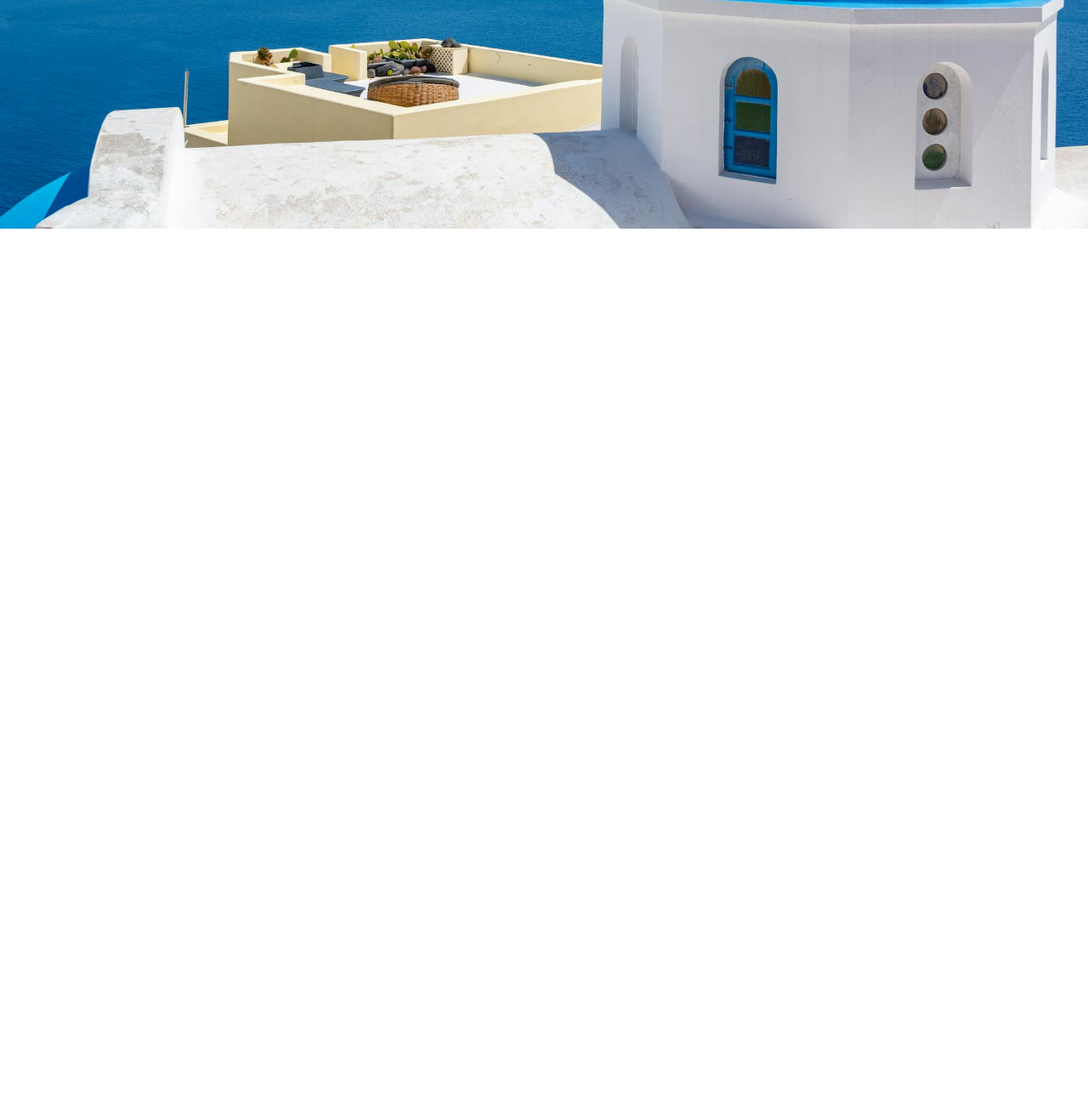
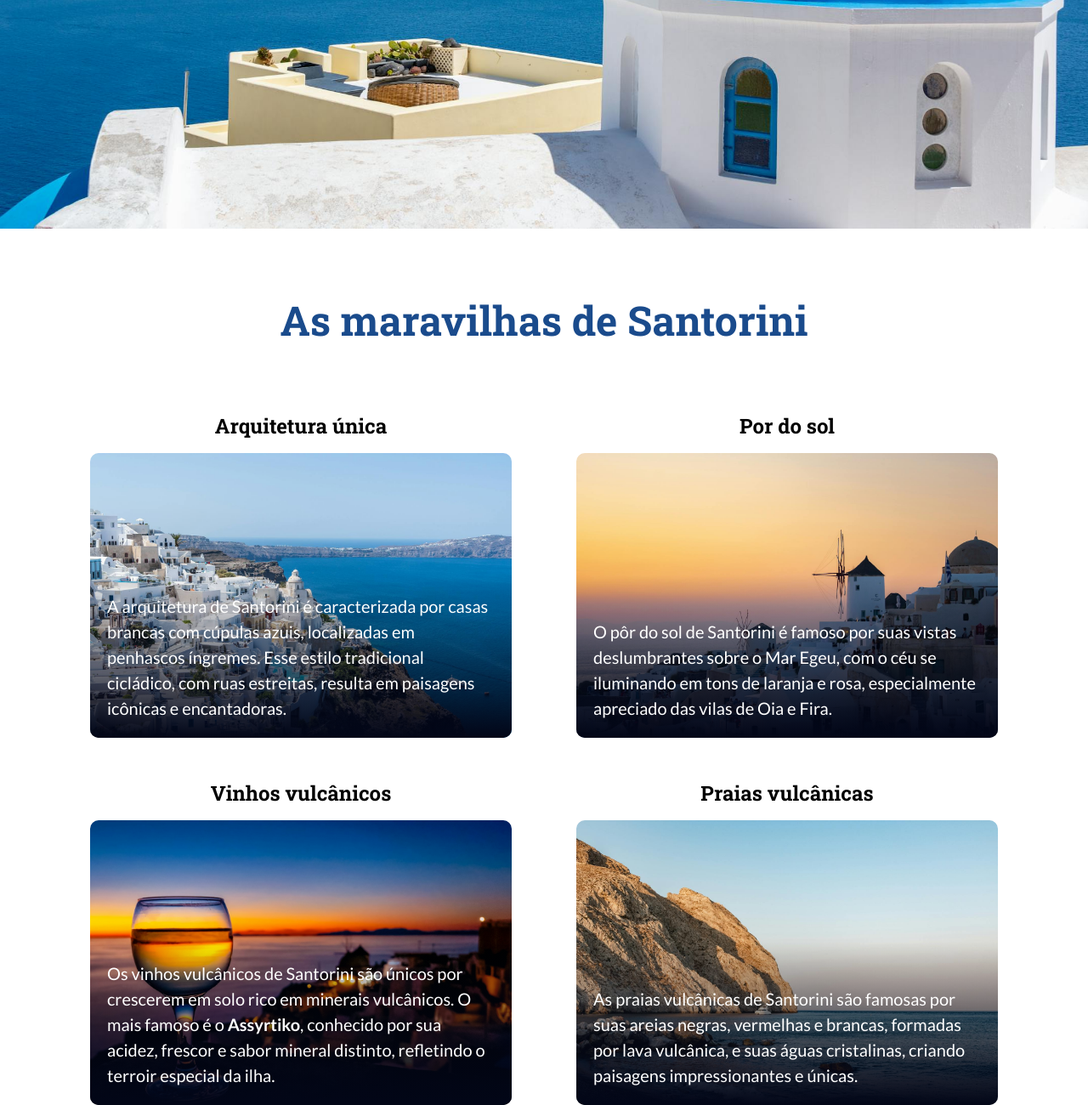
Before and after one commit to rochacode08/Santorini-Grecia, a plain HTML site: page index.html in a window 1280 px wide. Shown: the part 531-1831 px from the top of the page at 85% size. Before the commit the page ends 800 px from the top, so only its background shows below. Drawn offline with Linux system fonts and the light colour scheme.

Commit message:
Adicionando e estilizando a main

```diff
--- a/css/import.css
+++ b/css/import.css
@@ -1,3 +1,4 @@
 @import url(global.css);
 @import url(utility.css);
 @import url(header.css);
+@import url(main.css);
--- /dev/null
+++ b/css/main.css
@@ -0,0 +1,48 @@
+.container > h1 {
+  padding-block: 79px;
+  color: var(--deep-blue);
+}
+
+.card h3 {
+  padding-bottom: 15px;
+  color: var(--black);
+}
+
+.container > h1 , .card  h3 {
+  text-align: center;
+}
+
+.grid img {
+  width: 100%;
+  max-height: 500px;
+  object-fit: cover;
+  border-radius: 10px;
+  height: 100%;
+}
+
+.grid {
+  grid-template-columns: repeat(2,1fr);
+  row-gap: 49px;
+  column-gap: 76px;
+}
+
+.card {
+  overflow: hidden;
+  position: relative;
+  border-radius: 10px;
+
+  &::before {
+    content: "";
+    position: absolute;
+    inset: 0;
+    top: 50%;
+    background: linear-gradient(180deg, transparent 0%, #020617 100%);
+  }
+
+  figcaption {
+    position: absolute;
+    bottom: 0;
+    color: white ;
+    padding: 20px;
+  }
+}
--- a/index.html
+++ b/index.html
@@ -31,5 +31,49 @@
     </div>
   </header>
 
+  <main>
+    <div class="container">
+      <h1> As maravilhas de Santorini</h1>
+
+      <div class="grid">
+          <figure class="card">
+            <h3>Arquitetura única</h3>
+          <img src="assets/santorini-architecture.jpg" alt="Santorini 1">
+            <figcaption>
+            <p>
+              A arquitetura de Santorini é caracterizada por casas brancas com cúpulas azuis, localizadas em penhascos íngremes. Esse estilo tradicional cicládico, com ruas estreitas, resulta em paisagens icônicas e encantadoras.</p>
+            </figcaption>
+          </figure>
+
+          <figure class="card">
+            <h3>Por do sol</h3>
+            <img src="assets/sunset.jpg" alt="Santorini 1">
+              <figcaption>
+                <p>
+                  O pôr do sol de Santorini é famoso por suas vistas deslumbrantes sobre o Mar Egeu, com o céu se iluminando em tons de laranja e rosa, especialmente apreciado das vilas de Oia e Fira.
+                </p>
+              </figcaption>
+            </figure>
+
+          <figure class="card">
+            <h3>Vinhos vulcânicos</h3>
+            <img id="vinho" src="assets/wine-volcano.jpg" alt="Santorini 1">
+              <figcaption>
+                <p>
+                  Os vinhos vulcânicos de Santorini são únicos por crescerem em solo rico em minerais vulcânicos. O mais famoso é o <b>Assyrtiko</b>, conhecido por sua acidez, frescor e sabor mineral distinto, refletindo o terroir especial da ilha.
+                </p>
+              </figcaption>
+            </figure>
+
+          <figure class="card">
+            <h3>Praias vulcânicas</h3>
+            <img src="assets/santorini-sea.jpg" alt="Santorini 1">
+              <figcaption>
+                <p>As praias vulcânicas de Santorini são famosas por suas areias negras, vermelhas e brancas, formadas por lava vulcânica, e suas águas cristalinas, criando paisagens impressionantes e únicas.</p>
+              </figcaption>
+            </figure>
+    </div>
+  </main>
+
 </body>
 </html>
```
